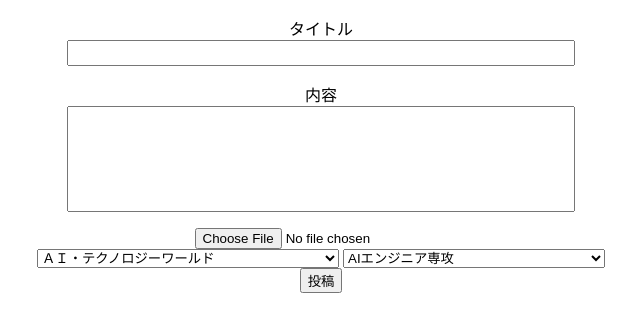
After one commit to Employment-support/project, a PHP site: page /views/vie_create_share.html in a window 1280 px wide. The commit adds this page. Shown: the top 332 px of the page, without its empty margins (319-959 px from the left). Run offline with PHP 8.4, Linux system fonts and the light colour scheme.

Commit message:
Add files via upload

```diff
--- /dev/null
+++ b/app/views/vie_create_share.html
@@ -0,0 +1,41 @@
+<!DOCTYPE html>
+<html lang="ja">
+<head>
+    <meta charset="UTF-8">
+    <meta http-equiv="X-UA-Compatible" content="IE=edge">
+    <meta name="viewport" content="width=device-width, initial-scale=1.0">
+    <title>担任投稿</title>
+    <link rel="stylesheet" href="../static/css/log.css">
+</head>
+<body>
+    <p><label for="title">タイトル<br><input type="text" style="width: 500px; height: 20px;" id="title" required></label></p>
+    <p><label for="text">内容<br><input type="text" style="width: 500px; height: 100px;" id="text" required></label></p>
+    <input type="file"><br>
+    <select name="Department">
+        <option value="yellow">ＡＩ・テクノロジーワールド</option>
+        <option value="red">ゲームＣＧワールド</option>
+        <option value="blue">e-sportsワールド</option>
+        <option value="yellow">マンガ・アニメ・デザイン・メディアワールド</option>
+    </select>
+    <select name="Major">
+        <option value="red">AIエンジニア専攻</option>
+        <option value="blue">ITエンジニア専攻</option>
+        <option value="yellow">ITスタートアップ専攻</option>
+        <option value="red">ホワイトハッカー専攻</option>
+        <option value="blue">データサイエンティスト専攻</option>
+        <option value="yellow">スーパーゲームクリエーター専攻</option>
+        <option value="red">クラウドゲーム専攻</option>
+        <option value="blue">ゲームプログラマー専攻</option>
+        <option value="yellow">ゲームグラフィック＆キャラクター専攻</option>
+        <option value="red">スーパーCG・映像クリエーター専攻</option>
+        <option value="blue">CGクリエーター専攻</option>
+        <option value="yellow">ネット動画クリエーター専攻</option>
+        <option value="red">e-sportsイベント・マネジメント専攻</option>
+        <option value="blue">グラフィックデザイン＆イラスト専攻</option>
+        <option value="yellow">コミックイラスト＆漫画専攻</option>
+        <option value="red">アニメーション専攻</option>
+        <option value="blue">シナリオ＆コンテンツ企画専攻</option>
+    </select><br>
+    <input type="submit" value="投稿">
+</body>
+</html>
--- a/app/views/vie_login.php
+++ b/app/views/vie_login.php
@@ -15,7 +15,7 @@
 <?php include ("../template/navi.html"); ?>
     <div class="form">
         <h3 clss="form-title">ログイン</h3>
-        <form action="" method="POST">
+        <form action="post">
             <div class="email">
                 <input class="email1"type="email" placeholder="メールアドレス" required><br>
             </div>
```
Also changed, not shown: app/views/vie_create.rirekisyo.html (added, +50 -0 lines), app/views/vie_create_briefing.html (added, +23 -0 lines), app/views/vie_create_portfolio.html (added, +20 -0 lines), app/views/vie_create_sinki.html (added, +31 -0 lines).
